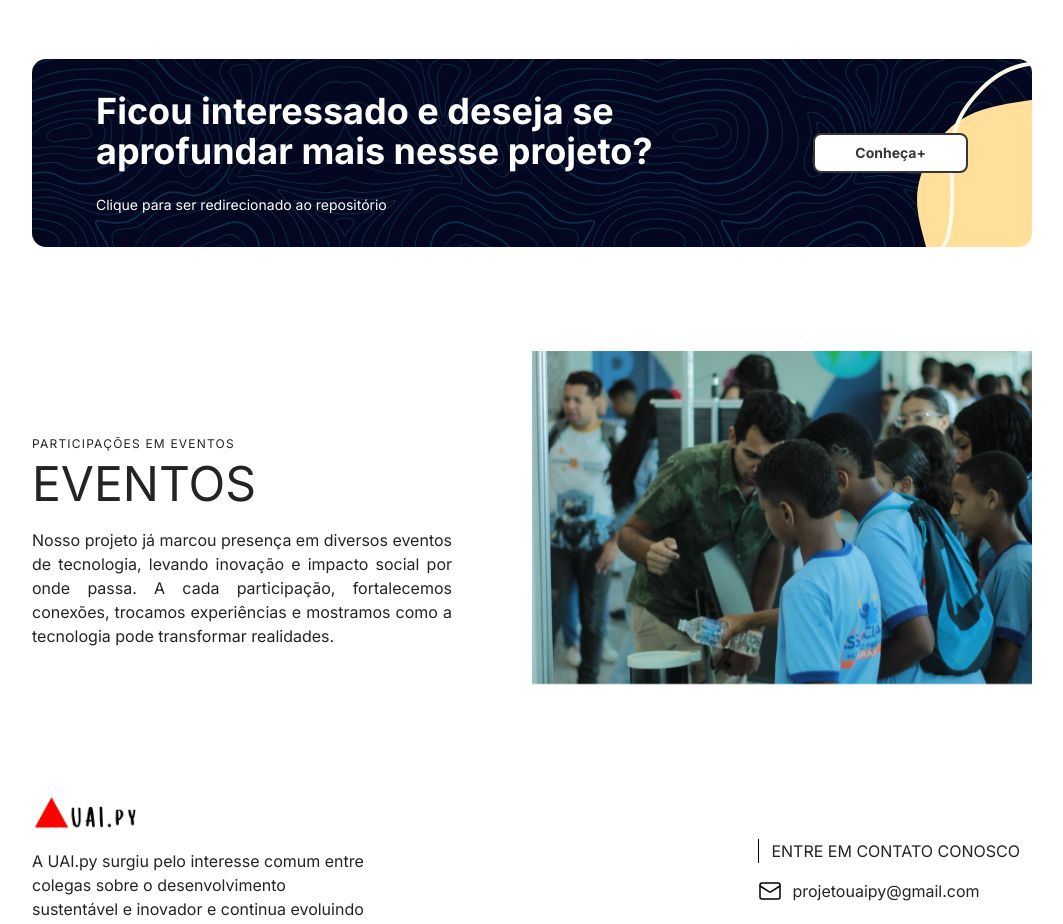
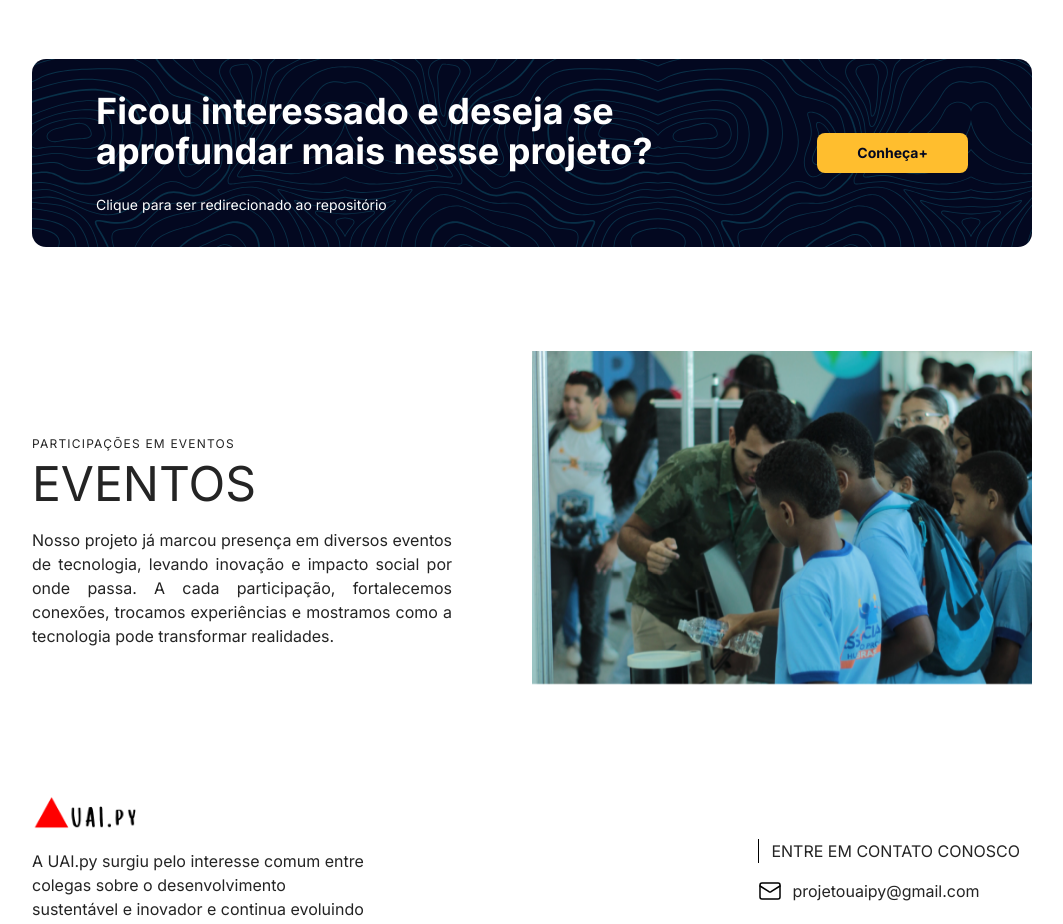
Before and after one commit to uaipy/uaipy-landingPage, a React (Vite) app: page / in a window 1280 px wide. Shown: the part 3160-4084 px from the top of the page, without its empty margins (108-1171 px from the left). Built offline with nearby package versions, Linux system fonts and the light colour scheme.

Commit message:
feat: updating button variant and changing banner background image

```diff
--- a/src/components/ui/button.tsx
+++ b/src/components/ui/button.tsx
@@ -20,7 +20,7 @@ const buttonVariants = cva(
                 ghost: "text-gray-900 font-bold text-2xl border-b-[3px] border-gray-900 pb-1",
                 link: "text-primary underline-offset-4 hover:underline",
                 gradient: "bg-[linear-gradient(90deg,_rgba(255,0,0,1)_0%,_rgba(118,4,17,1)_44%,_rgba(3,8,32,0.95)_100%)] text-white rounded-[10px] hover:text-uaipy-primary hover:bg-none hover:border-2 hover:border-uaipy-primary hover:transition duration-200",
-                plain: "text-primary font-bold bg-white border-2 border-primary hover:bg-primary hover:text-white hover:transition duration-200",
+                plain: "text-uaipy-primary font-bold bg-[#FFBE2E] hover:bg-[#E29C00] hover:transition duration-200",
             },
             size: {
                 default: "h-9 px-4 py-2 has-[>svg]:px-3",
```
Also changed, not shown: src/assets/Banner_bg.svg.
